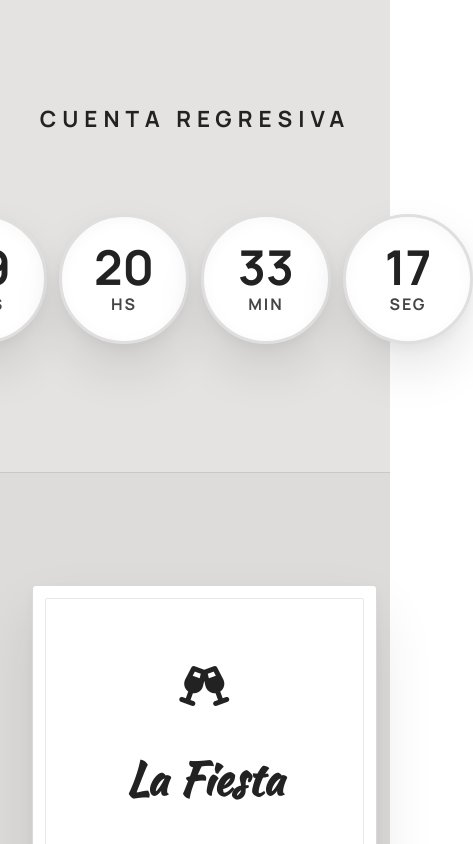
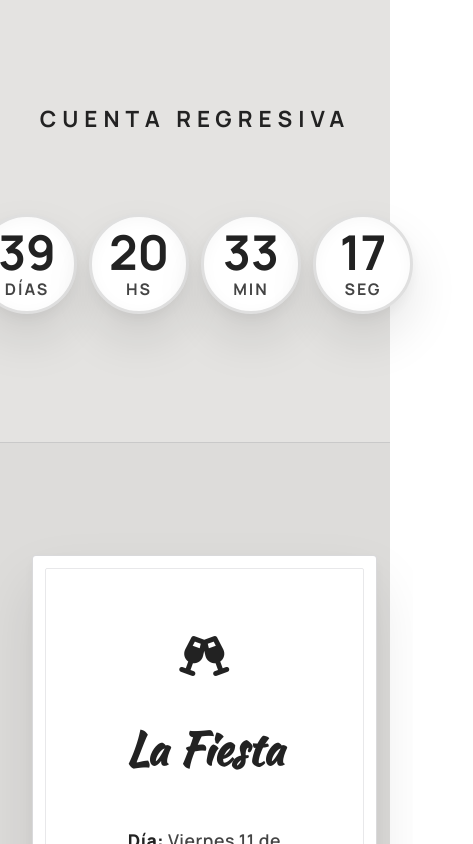
Before and after one commit to Mis-15-Angelina/_, a plain HTML site: page index.html in a window 390 px wide. Shown: the part 870-1714 px from the top of the page, 473 px wide, since content can reach past the window. Drawn offline with Linux system fonts and the light colour scheme.

Commit message:
Update style.css

```diff
--- a/style.css
+++ b/style.css
@@ -478,9 +478,9 @@ section {
     }
 
     .countdown-item {
-        width: 130px !important;  /* ¡Círculos más grandes! */
-        height: 130px !important;
-        min-width: 130px !important;
+        width: 100px !important;  /* ¡Círculos más grandes! */
+        height: 100px !important;
+        min-width: 100px !important;
         border-width: 3px !important;
     }
 
```
